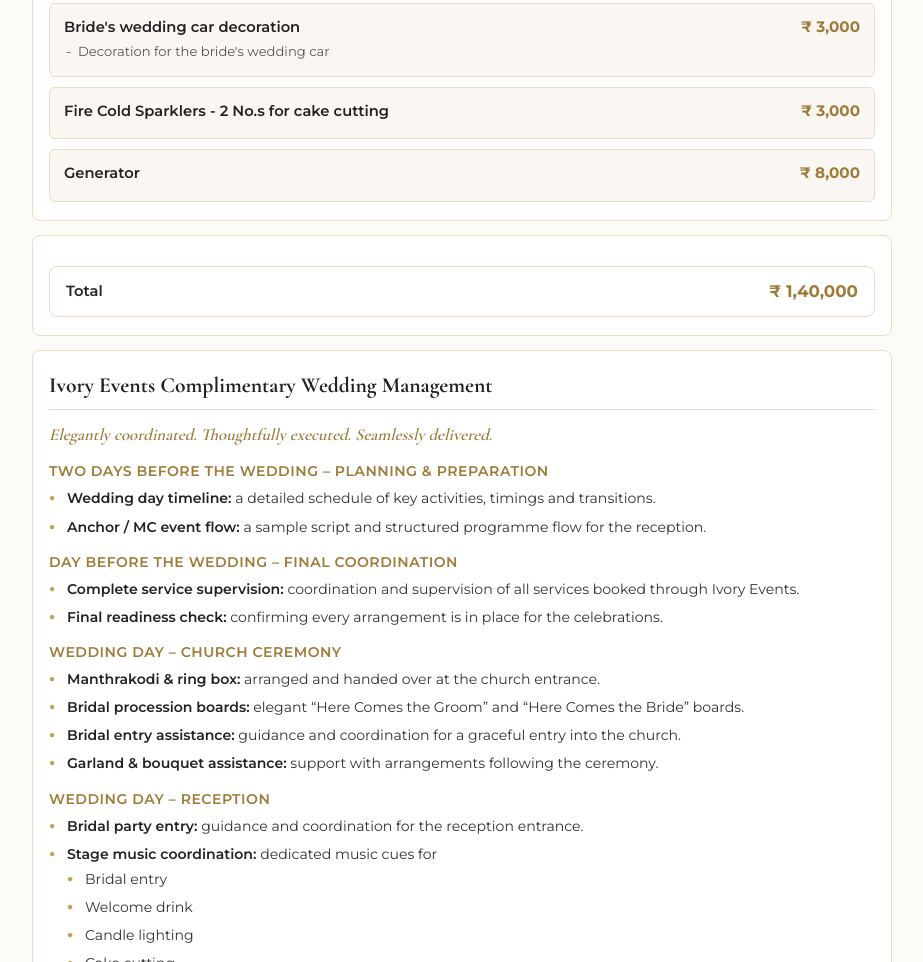
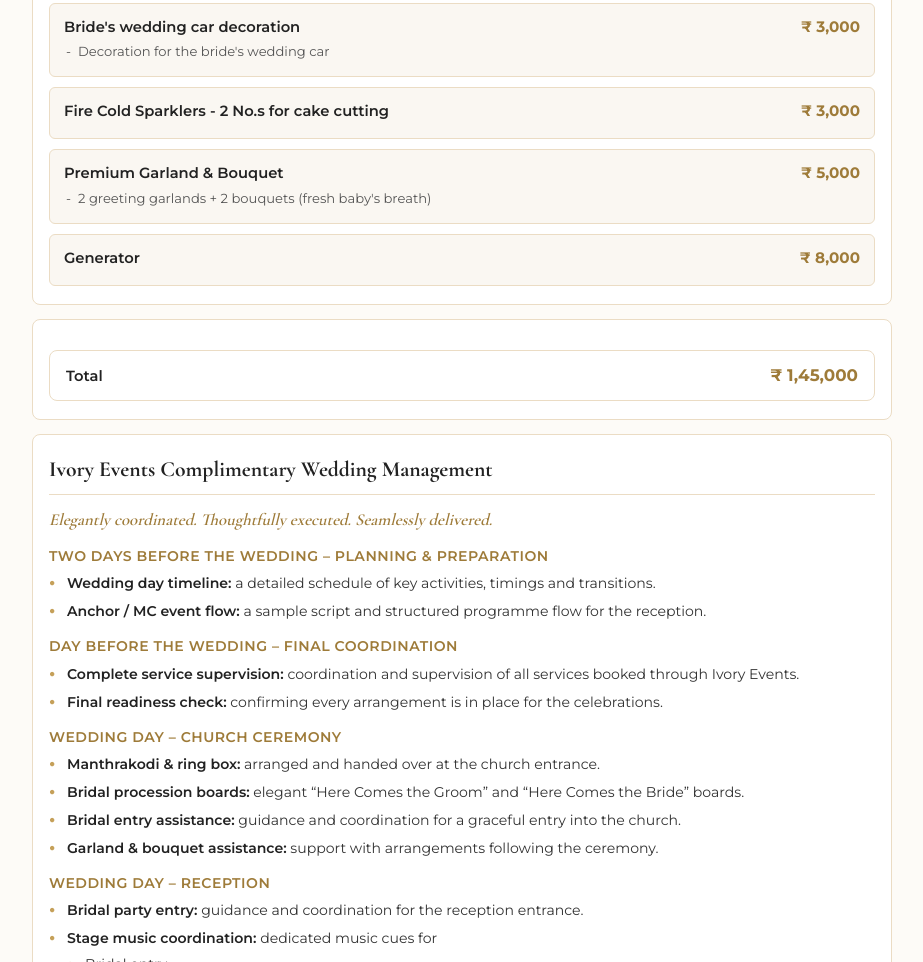
Before and after one commit to ivoryeventz-ops/Ivory-Packages, a plain HTML site: page Jeff/261116.html in a window 1280 px wide. Shown: the part 1928-2890 px from the top of the page, without its empty margins (178-1101 px from the left). Drawn offline with nearby package versions, Linux system fonts and the light colour scheme.

Commit message:
Quote Jeff/261116 (from 261116)

```diff
--- a/Jeff/261116.html
+++ b/Jeff/261116.html
@@ -377,6 +377,15 @@
         </div>
         <div class="line-item-box">
           <div class="line-item-info">
+            <div class="line-item-name">Premium Garland &amp; Bouquet</div>
+            <ul class="line-item-sublist">
+              <li>2 greeting garlands + 2 bouquets (fresh baby&#39;s breath)</li>
+            </ul>
+          </div>
+          <div class="line-item-price">&#8377; 5,000</div>
+        </div>
+        <div class="line-item-box">
+          <div class="line-item-info">
             <div class="line-item-name">Generator</div>
           </div>
           <div class="line-item-price">&#8377; 8,000</div>
@@ -386,7 +395,7 @@
     <div class="section-card">
       <div class="total-row-card quote-total">
         <span class="total-row-title">Total</span>
-        <span class="total-row-amount">&#8377; 1,40,000</span>
+        <span class="total-row-amount">&#8377; 1,45,000</span>
       </div>
     </div>
 <div class="section-card">
```
